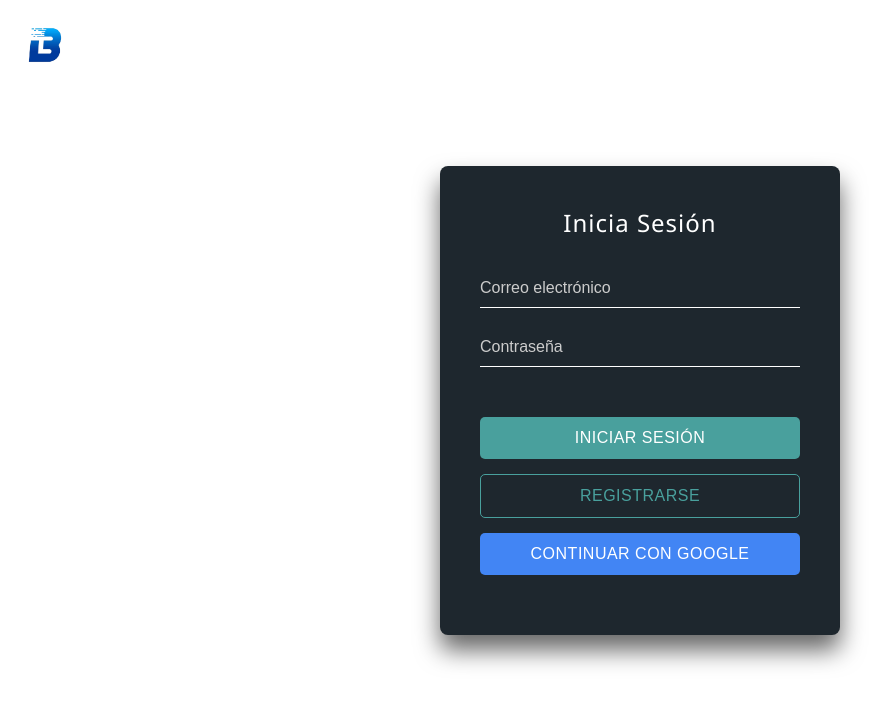
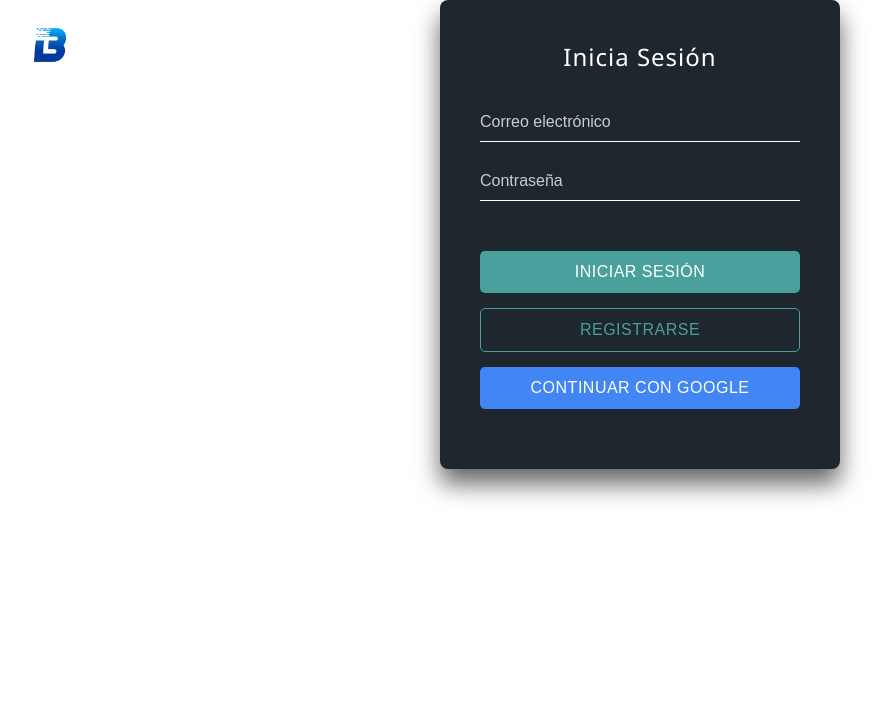
Before and after one commit to RocketLima/b2envios, a plain HTML site: page socios.html in a window 1280 px wide. Shown: the whole page, without its empty margins (0-890 px from the left). Drawn offline with Linux system fonts and the light colour scheme.

Commit message:
nuevoscambios

```diff
--- a/css/stylologin.css
+++ b/css/stylologin.css
@@ -3,7 +3,6 @@ body {
   padding: 0;
   font-family: 'Segoe UI', Tahoma, Geneva, Verdana, sans-serif; /* Fuente más moderna */
   background:#fff;
-  height: 100vh;
   display: flex;
   justify-content: center;
   align-items: center;
@@ -12,7 +11,7 @@ body {
 .container .logo {
   position: absolute;
   top: 20px; /* Ajusta la distancia desde la parte superior */
-  left: 20px; /* Ajusta la distancia desde la izquierda */
+  left: 25px; /* Ajusta la distancia desde la izquierda */
   width: 50px; /* Ajusta el ancho del logo según necesites */
   height: auto; /* Mantiene la proporción del logo */
 }
```
Also changed, not shown: Restaurante1.0.html (+2 -1 lines).
